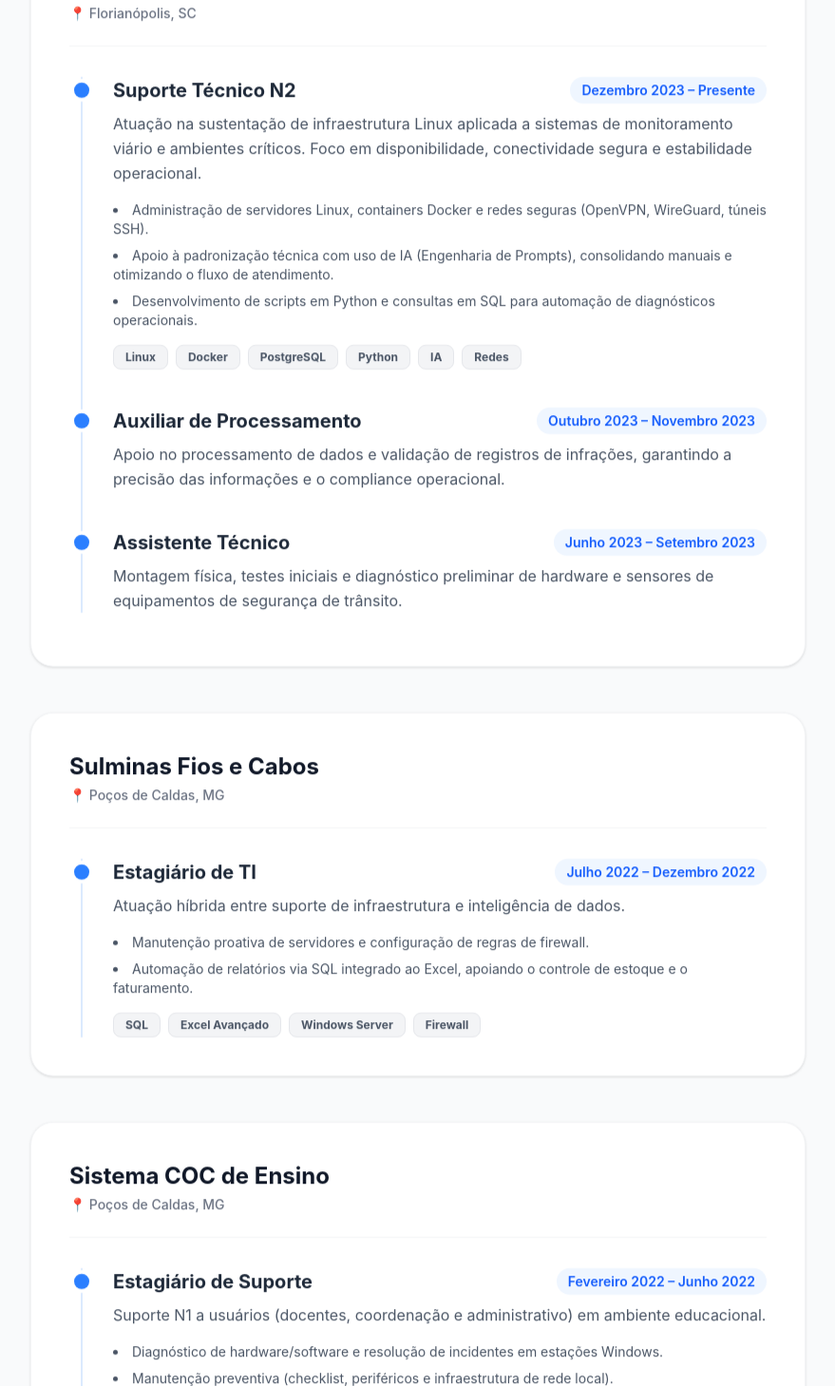
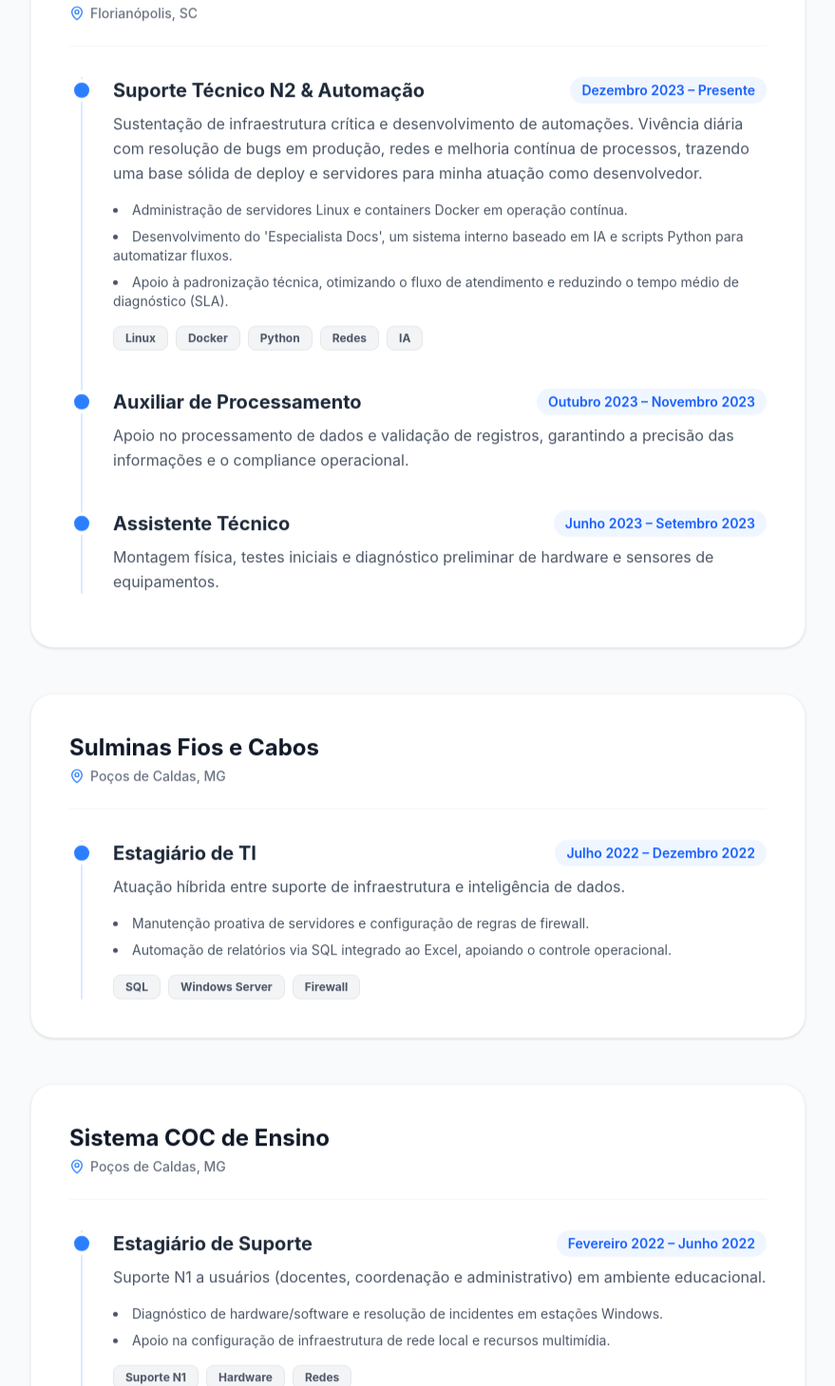
Before and after one commit to MarceloLucianoF/portfolio, a React (Vite) app: page / in a window 1280 px wide. Shown: the part 3991-5450 px from the top of the page at 95% size, without its empty margins (200-1079 px from the left). Built offline with nearby package versions, Linux system fonts and the light colour scheme.

Commit message:
Atualizar o Experience.jsx

```diff
--- a/src/components/Experience.jsx
+++ b/src/components/Experience.jsx
@@ -1,4 +1,5 @@
 import React from 'react';
+import { MapPin } from 'lucide-react';
 
 const experiences = [
   {
@@ -7,27 +8,27 @@
     location: "Florianópolis, SC",
     roles: [
       {
-        title: "Suporte Técnico N2",
+        title: "Suporte Técnico N2 & Automação",
         period: "Dezembro 2023 – Presente",
-        description: "Atuação na sustentação de infraestrutura Linux aplicada a sistemas de monitoramento viário e ambientes críticos. Foco em disponibilidade, conectividade segura e estabilidade operacional.",
+        description: "Sustentação de infraestrutura crítica e desenvolvimento de automações. Vivência diária com resolução de bugs em produção, redes e melhoria contínua de processos, trazendo uma base sólida de deploy e servidores para minha atuação como desenvolvedor.",
         achievements: [
-          "Administração de servidores Linux, containers Docker e redes seguras (OpenVPN, WireGuard, túneis SSH).",
-          "Apoio à padronização técnica com uso de IA (Engenharia de Prompts), consolidando manuais e otimizando o fluxo de atendimento.",
-          "Desenvolvimento de scripts em Python e consultas em SQL para automação de diagnósticos operacionais."
+          "Administração de servidores Linux e containers Docker em operação contínua.",
+          "Desenvolvimento do 'Especialista Docs', um sistema interno baseado em IA e scripts Python para automatizar fluxos.",
+          "Apoio à padronização técnica, otimizando o fluxo de atendimento e reduzindo o tempo médio de diagnóstico (SLA)."
         ],
-        techStack: ["Linux", "Docker", "PostgreSQL", "Python", "IA", "Redes"]
+        techStack: ["Linux", "Docker", "Python", "Redes", "IA"]
       },
       {
         title: "Auxiliar de Processamento",
         period: "Outubro 2023 – Novembro 2023",
-        description: "Apoio no processamento de dados e validação de registros de infrações, garantindo a precisão das informações e o compliance operacional.",
+        description: "Apoio no processamento de dados e validação de registros, garantindo a precisão das informações e o compliance operacional.",
         achievements: [],
         techStack: []
       },
       {
         title: "Assistente Técnico",
         period: "Junho 2023 – Setembro 2023",
-        description: "Montagem física, testes iniciais e diagnóstico preliminar de hardware e sensores de equipamentos de segurança de trânsito.",
+        description: "Montagem física, testes iniciais e diagnóstico preliminar de hardware e sensores de equipamentos.",
         achievements: [],
         techStack: []
       }
@@ -44,9 +45,9 @@
         description: "Atuação híbrida entre suporte de infraestrutura e inteligência de dados.",
         achievements: [
           "Manutenção proativa de servidores e configuração de regras de firewall.",
-          "Automação de relatórios via SQL integrado ao Excel, apoiando o controle de estoque e o faturamento."
+          "Automação de relatórios via SQL integrado ao Excel, apoiando o controle operacional."
         ],
-        techStack: ["SQL", "Excel Avançado", "Windows Server", "Firewall"]
+        techStack: ["SQL", "Windows Server", "Firewall"]
       }
     ]
   },
@@ -61,10 +62,9 @@
         description: "Suporte N1 a usuários (docentes, coordenação e administrativo) em ambiente educacional.",
         achievements: [
           "Diagnóstico de hardware/software e resolução de incidentes em estações Windows.",
-          "Manutenção preventiva (checklist, periféricos e infraestrutura de rede local).",
-          "Apoio na configuração de impressoras e recursos multimídia em sala de aula."
+          "Apoio na configuração de infraestrutura de rede local e recursos multimídia."
         ],
-        techStack: ["Suporte N1", "Hardware", "Manutenção Preventiva", "Windows"]
+        techStack: ["Suporte N1", "Hardware", "Redes"]
       }
     ]
   }
@@ -90,7 +90,9 @@
               <div className="flex flex-col md:flex-row md:justify-between md:items-center mb-8 border-b border-gray-100 pb-6">
                 <div>
                   <h3 className="text-2xl font-bold text-gray-900">{exp.company}</h3>
-                  <p className="text-gray-500 font-medium text-sm mt-1">📍 {exp.location}</p>
+                  <p className="text-gray-500 font-medium text-sm mt-1 flex items-center gap-1.5">
+                    <MapPin size={16} className="text-blue-500" /> {exp.location}
+                  </p>
                 </div>
               </div>
 
```
